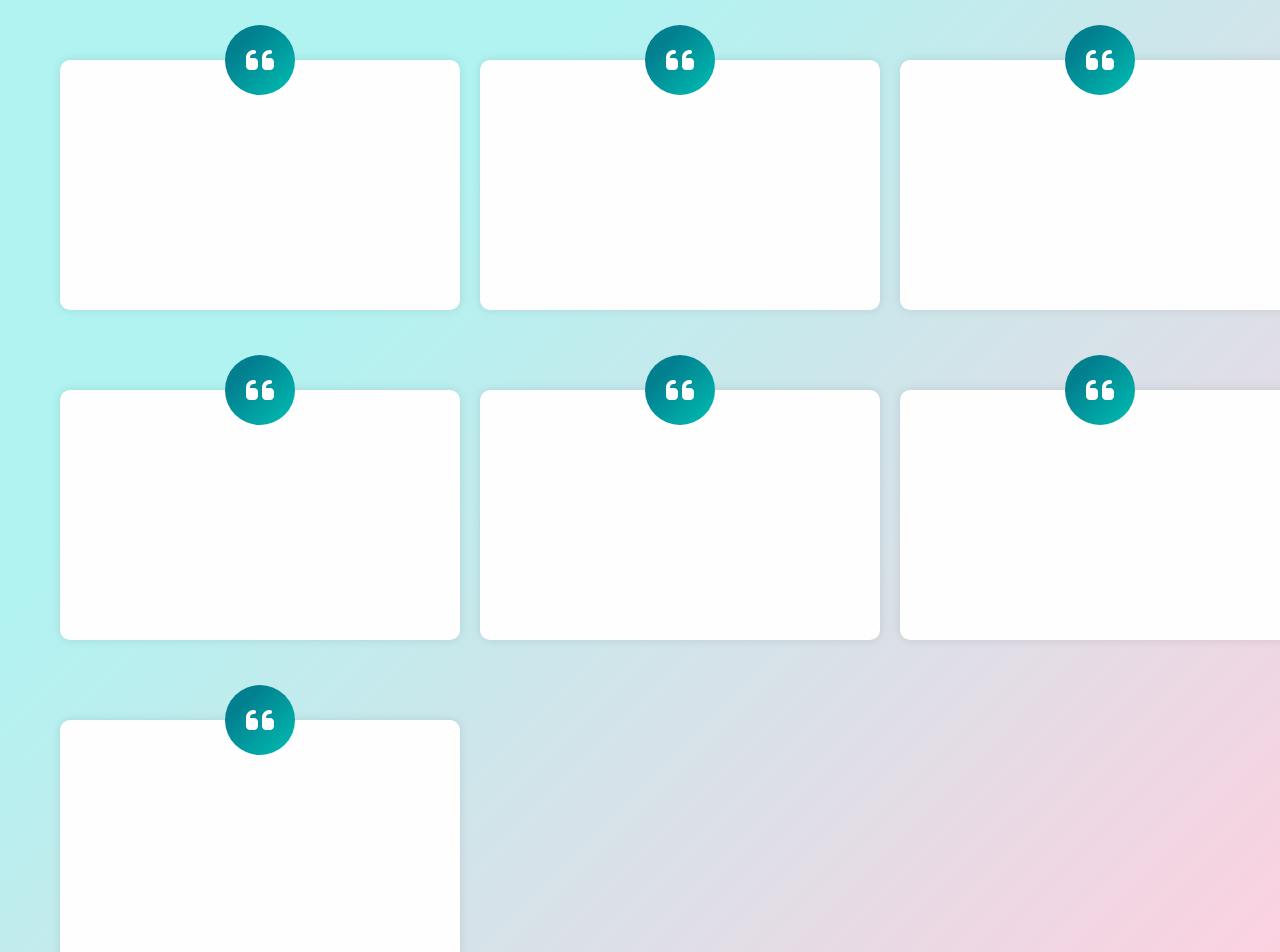
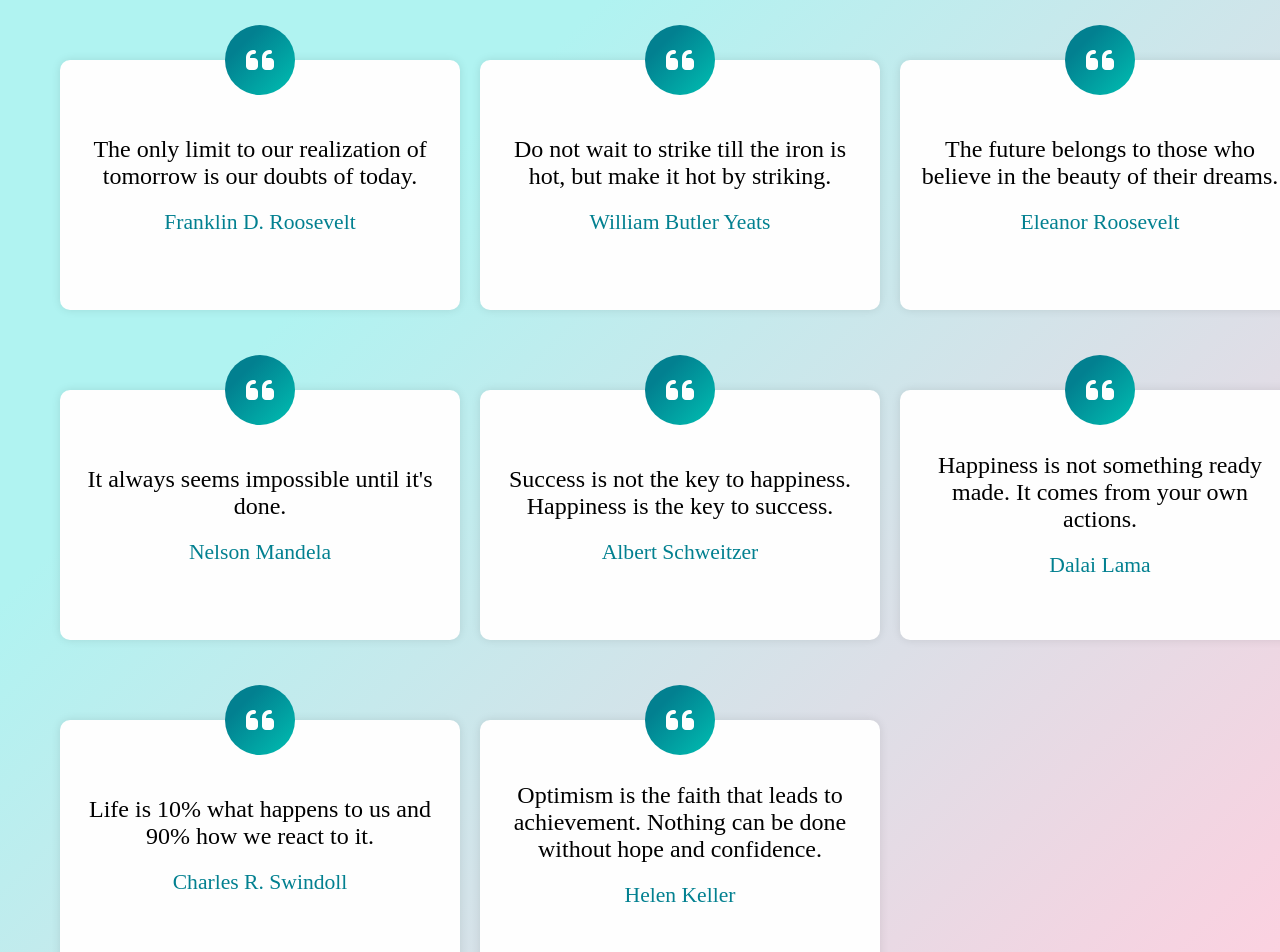
Before and after one commit to Anshika75/EchoVerse, an Angular app: page / in a window 1280 px wide. Shown: the top 952 px of the page. Built offline with nearby package versions, Linux system fonts and the light colour scheme; a web font is replaced by a local one.

Commit message:
Update app.component.html

```diff
--- a/src/app/app.component.html
+++ b/src/app/app.component.html
@@ -1,9 +1,10 @@
 <main>
-  <app-quote-box/>
-  <app-quote-box/>
-  <app-quote-box/>
-  <app-quote-box/>
-  <app-quote-box/>
-  <app-quote-box/>
-  <app-quote-box/>
+  <app-quote-box [quoteText]="quotes[0].text" [author]="quotes[0].author"/>
+  <app-quote-box [quoteText]="quotes[1].text" [author]="quotes[1].author"/>
+  <app-quote-box [quoteText]="quotes[2].text" [author]="quotes[2].author"/>
+  <app-quote-box [quoteText]="quotes[3].text" [author]="quotes[3].author"/>
+  <app-quote-box [quoteText]="quotes[4].text" [author]="quotes[4].author"/>
+  <app-quote-box [quoteText]="quotes[5].text" [author]="quotes[5].author"/>
+  <app-quote-box [quoteText]="quotes[6].text" [author]="quotes[6].author"/>
+  <app-quote-box [quoteText]="quotes[7].text" [author]="quotes[7].author"/>
 </main>
```
